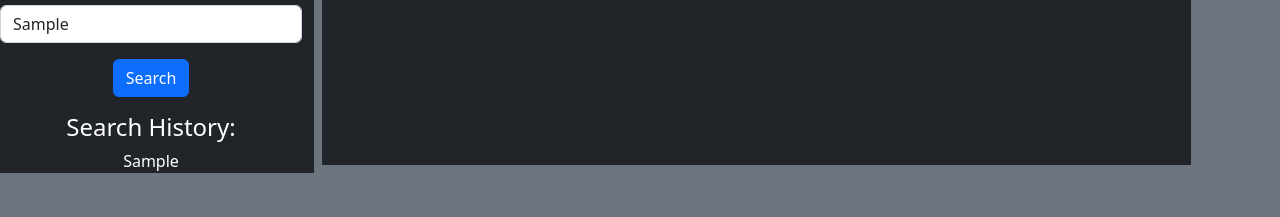
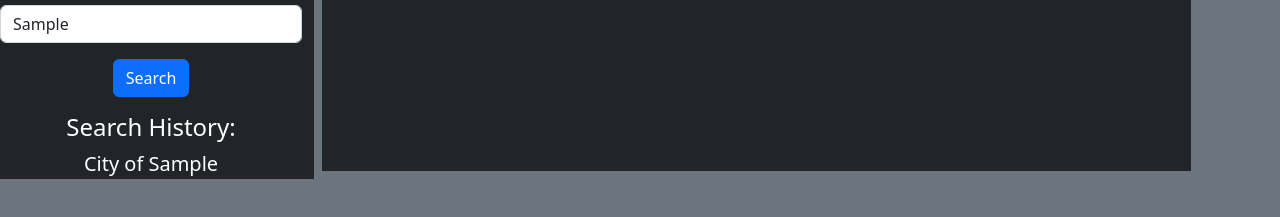
Before and after one commit to devgomez1/weather-dashboard-06, a plain HTML site: page index.html in a window 1280 px wide. Both pictures are taken after typing "Sample" into the empty fields and a click on the button "Search". Shown: the part 117-334 px from the top of the page. Drawn offline with nearby package versions, Linux system fonts and the light colour scheme; no server answers.

Commit message:
small changes to js:

```diff
--- a/index.css
+++ b/index.css
@@ -3,6 +3,7 @@
     justify-content: center;
 }
 
-#searchHistory.html {
-    margin-left: 10px;
+#searchHistory {
+    font-size: 20px;
+
 }
--- a/index.js
+++ b/index.js
@@ -46,7 +46,7 @@ function searchHistory() {
   var inputval = document.getElementById("Input").value;
   history.push(inputval);
   console.log(history);
-  document.getElementById("searchHistory").innerHTML = history;
+  document.getElementById("searchHistory").innerHTML = "City of  " + history;
 }
 
 
```
